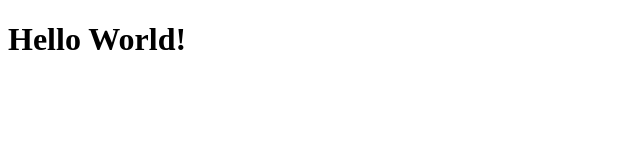
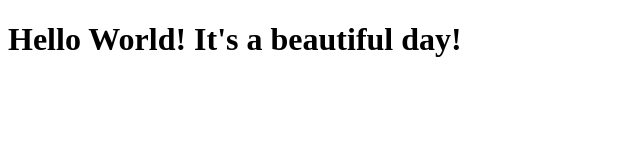
Before and after one commit to Bambani2003/coursera-WebDev-test, a plain HTML site: page site/index.html in a window 1280 px wide. Shown: the whole page, without its empty margins (0-640 px from the left). Drawn offline with Linux system fonts and the light colour scheme.

Commit message:
Small adition

```diff
--- a/site/index.html
+++ b/site/index.html
@@ -6,6 +6,6 @@
 	<title>Hello World!</title>
 </head>
 <body>
-<h1>Hello World!</h1>
+<h1>Hello World! It's a beautiful day!</h1>
 </body>
 </html>
```
